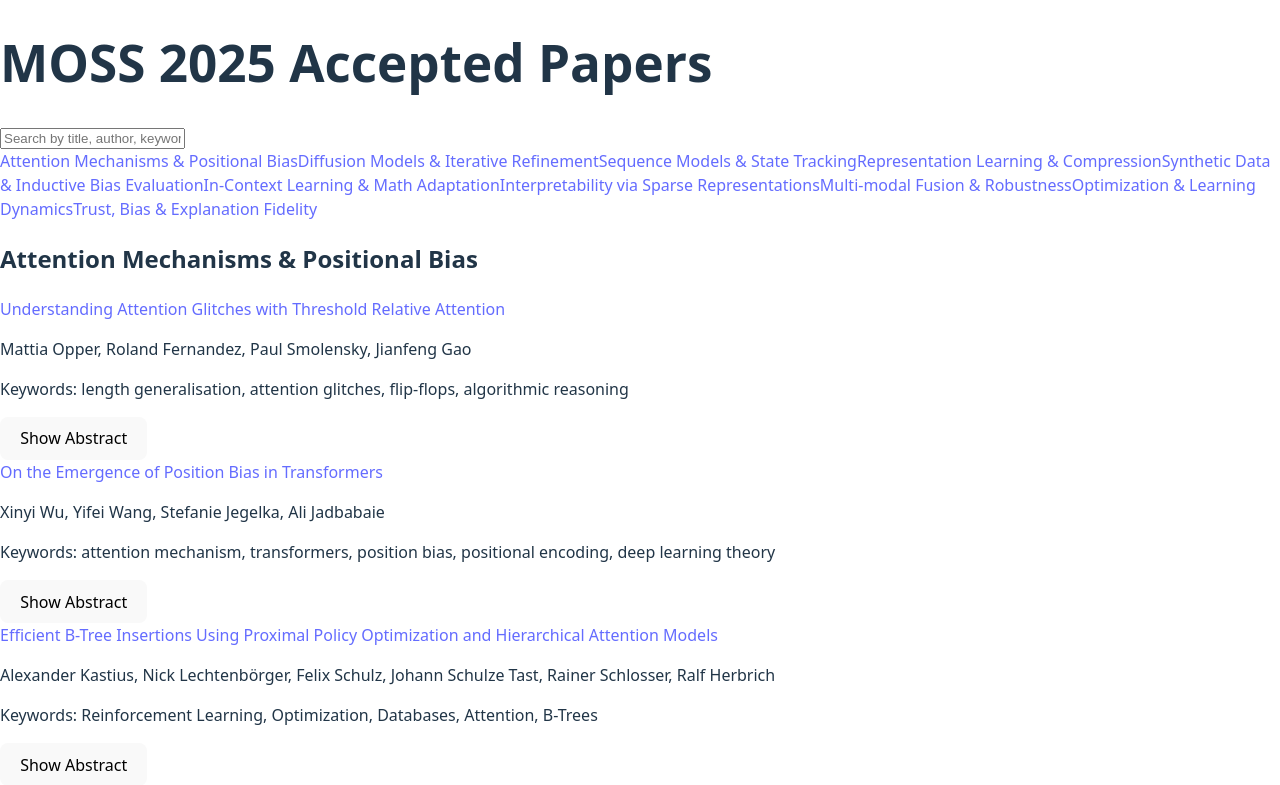
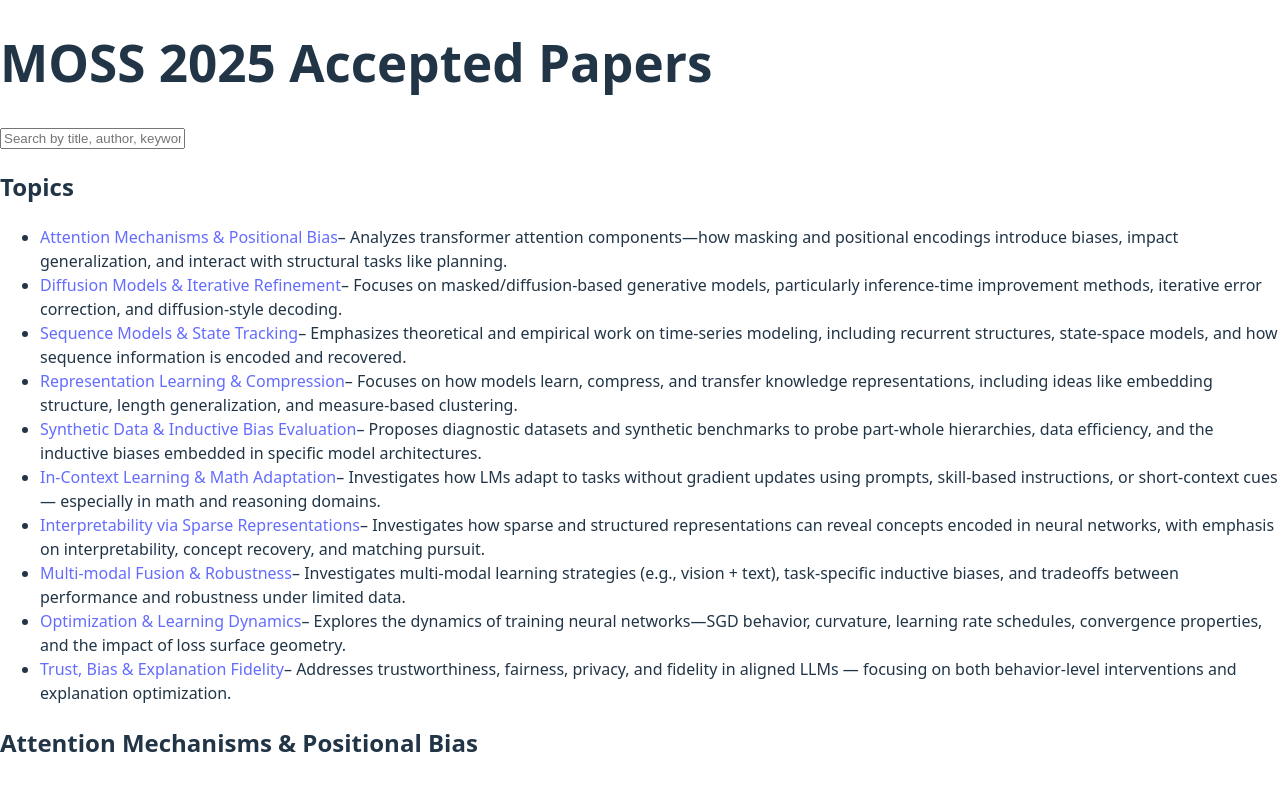
Before and after one commit to abhishekpanigrahi1996/MOSS_workshop, a React (Vite) app: page / in a window 1280 px wide. Shown: the top 785 px of the page. Built offline with nearby package versions, Linux system fonts and the light colour scheme.

Commit message:
Initial files

```diff
--- a/src/PaperBrowser.jsx
+++ b/src/PaperBrowser.jsx
@@ -1215,6 +1215,20 @@ const papers = [
   }
 ];
 
+
+const topicSummaries = {
+  "Representation Learning & Compression": "Focuses on how models learn, compress, and transfer knowledge representations, including ideas like embedding structure, length generalization, and measure-based clustering.",
+  "Optimization & Learning Dynamics": "Explores the dynamics of training neural networks—SGD behavior, curvature, learning rate schedules, convergence properties, and the impact of loss surface geometry.",
+  "Interpretability via Sparse Representations": "Investigates how sparse and structured representations can reveal concepts encoded in neural networks, with emphasis on interpretability, concept recovery, and matching pursuit.",
+  "Sequence Models & State Tracking": "Emphasizes theoretical and empirical work on time-series modeling, including recurrent structures, state-space models, and how sequence information is encoded and recovered.",
+  "Multi-modal Fusion & Robustness": "Investigates multi-modal learning strategies (e.g., vision + text), task-specific inductive biases, and tradeoffs between performance and robustness under limited data.",
+  "Synthetic Data & Inductive Bias Evaluation": "Proposes diagnostic datasets and synthetic benchmarks to probe part-whole hierarchies, data efficiency, and the inductive biases embedded in specific model architectures.",
+  "Diffusion Models & Iterative Refinement": "Focuses on masked/diffusion-based generative models, particularly inference-time improvement methods, iterative error correction, and diffusion-style decoding.",
+  "Attention Mechanisms & Positional Bias": "Analyzes transformer attention components—how masking and positional encodings introduce biases, impact generalization, and interact with structural tasks like planning.",
+  "In-Context Learning & Math Adaptation": "Investigates how LMs adapt to tasks without gradient updates using prompts, skill-based instructions, or short-context cues — especially in math and reasoning domains.",
+  "Trust, Bias & Explanation Fidelity": "Addresses trustworthiness, fairness, privacy, and fidelity in aligned LLMs — focusing on both behavior-level interventions and explanation optimization."
+};
+
 export default function PaperBrowser() {
   const [query, setQuery] = useState("");
   const [openAbstract, setOpenAbstract] = useState(null);
@@ -1236,18 +1250,24 @@ export default function PaperBrowser() {
         onChange={(e) => setQuery(e.target.value)}
       />
 
-      <div className="flex flex-wrap gap-3 mb-6">
-        {topics.map(topic => (
-          <a key={topic} href={`#${topic.replace(/\s+/g, "-")}`} className="text-blue-600 hover:underline">
-            {topic}
-          </a>
-        ))}
+      <div className="mb-6">
+        <h2 className="text-lg font-semibold mb-2">Topics</h2>
+        <ul className="list-disc pl-5 space-y-1">
+          {topics.map(topic => (
+            <li key={topic}>
+              <a href={`#${topic.replace(/\s+/g, "-")}`} className="text-blue-600 hover:underline">
+                {topic}
+              </a>
+              <span className="text-sm text-gray-600 ml-2">– {topicSummaries[topic]}</span>
+            </li>
+          ))}
+        </ul>
       </div>
 
       {topics.map(topic => (
-        <div key={topic} id={topic.replace(/\s+/g, "-")}
-             className="mb-8">
+        <div key={topic} id={topic.replace(/\s+/g, "-")} className="mb-8">
           <h2 className="text-xl font-semibold mb-3">{topic}</h2>
+          <p className="text-sm text-gray-600 mb-4">{topicSummaries[topic]}</p>
           <div className="grid gap-4">
             {filtered.filter(p => p.topic === topic).map(paper => (
               <Card key={paper.id}>
```
